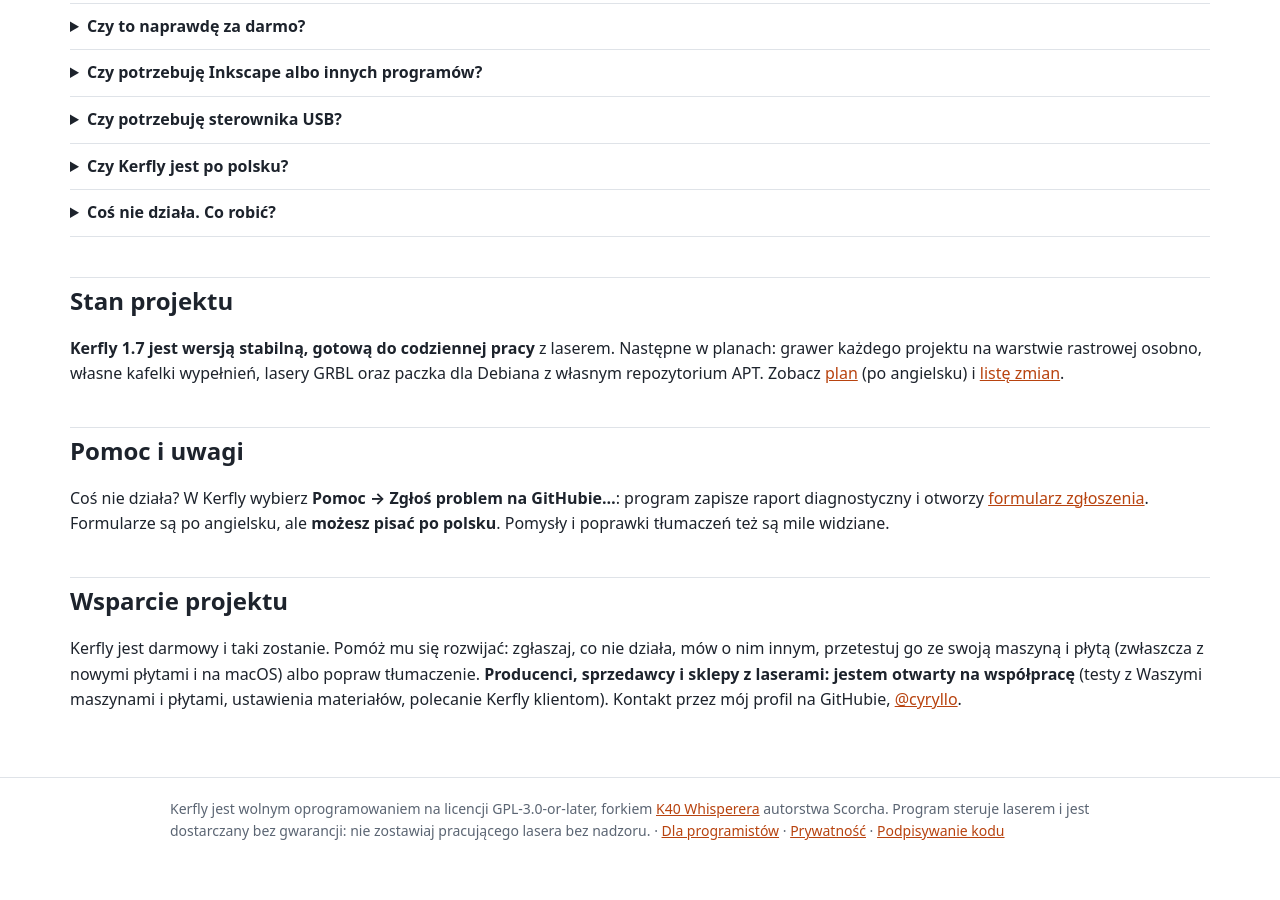
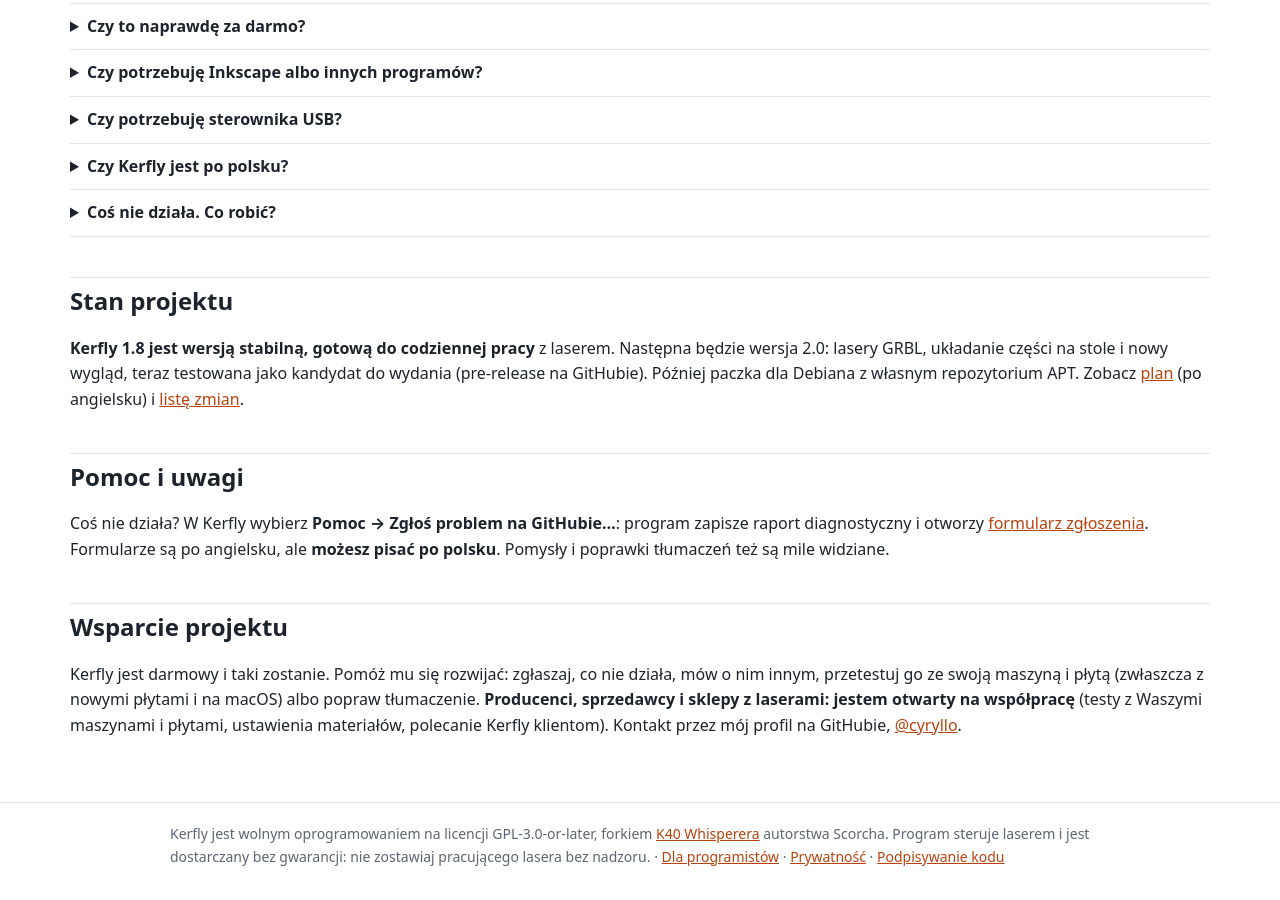
Before and after one commit to cyryllo/Kerfly, a Jekyll site: the page built from docs/pl/index.md, in a window 1280 px wide and 900 px high, scrolled down 7859 px. Built offline with Jekyll 4.4.1, drawn with Linux system fonts in a browser that asks for light colours; before the commit the page ends 8733 px from its top, so only the background shows below that.

Commit message:
README and website: Kerfly 1.8 is the stable version (they still said 1.7); the website's next plans: version 2.0 (GRBL, nesting, new look) tested as a release candidate, later a Debian package; SignPath example version 1.8.0

```diff
--- a/docs/pl/index.md
+++ b/docs/pl/index.md
@@ -231,10 +231,10 @@ Kerfly steruje prawdziwą maszyną z laserem, więc „chyba działa” to za ma
 
 ## Stan projektu
 
-**Kerfly 1.7 jest wersją stabilną, gotową do codziennej pracy** z laserem.
-Następne w planach: grawer każdego projektu na warstwie rastrowej osobno,
-własne kafelki wypełnień, lasery GRBL
-oraz paczka dla Debiana z własnym repozytorium APT.
+**Kerfly 1.8 jest wersją stabilną, gotową do codziennej pracy** z laserem.
+Następna będzie wersja 2.0: lasery GRBL, układanie części na stole i nowy
+wygląd, teraz testowana jako kandydat do wydania (pre-release na GitHubie).
+Później paczka dla Debiana z własnym repozytorium APT.
 Zobacz [plan]({{ site.repo }}/blob/main/ROADMAP.md) (po angielsku) i
 [listę zmian]({{ site.repo }}/blob/main/CHANGELOG_pl.md).
 
--- a/packaging/windows/signpath-artifact-configuration.xml
+++ b/packaging/windows/signpath-artifact-configuration.xml
@@ -6,7 +6,7 @@
   installer inside is signed with Authenticode. Its product name and version
   must be set (packaging/windows/kerfly.iss, VersionInfo*), as the SignPath
   Foundation's terms ask. The workflow gives the version with the signing
-  request (parameters: version: "1.7.2").
+  request (parameters: version: "1.8.0").
 
   Written from docs.signpath.io (artifact configuration: syntax, reference,
   examples), 2026-11-15.
```
Also changed, not shown: docs/index.md (+4 -3 lines), README.md, README_pl.md.
